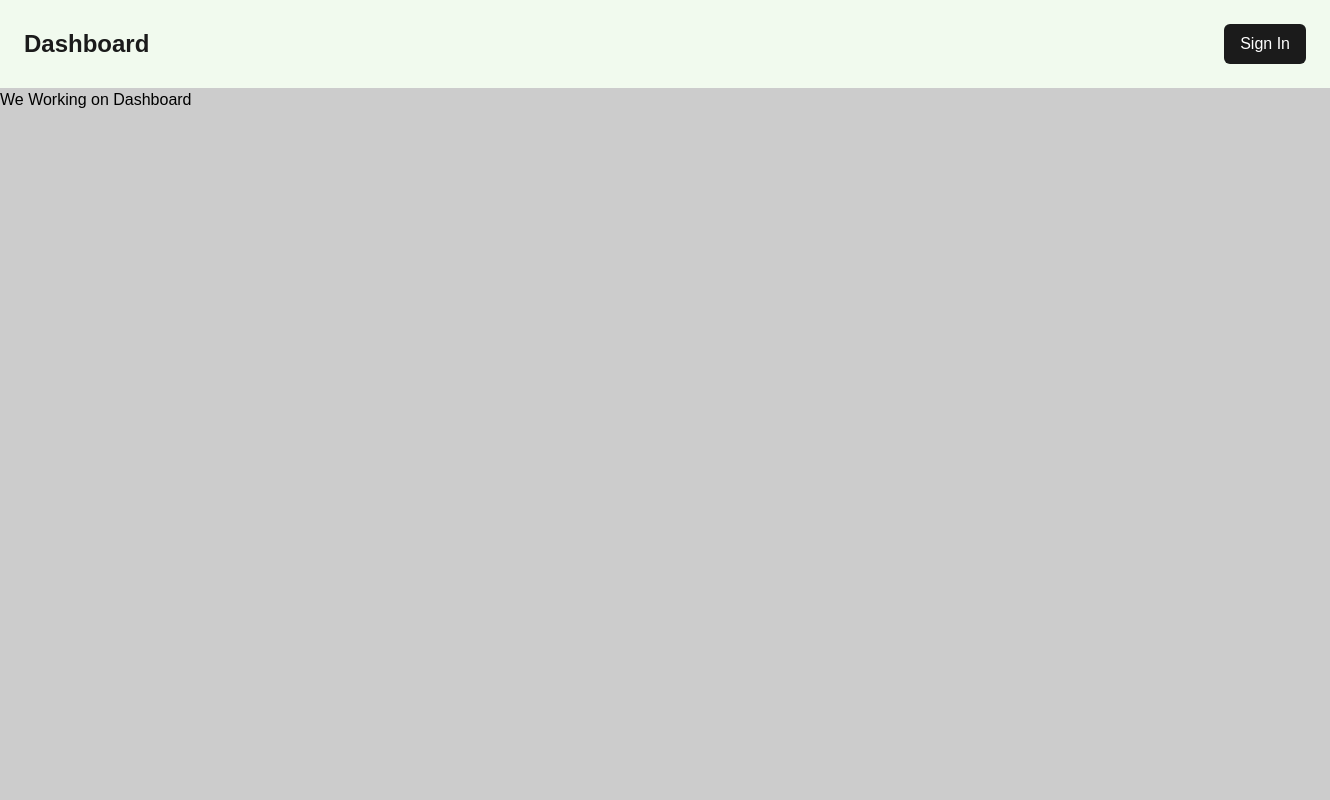
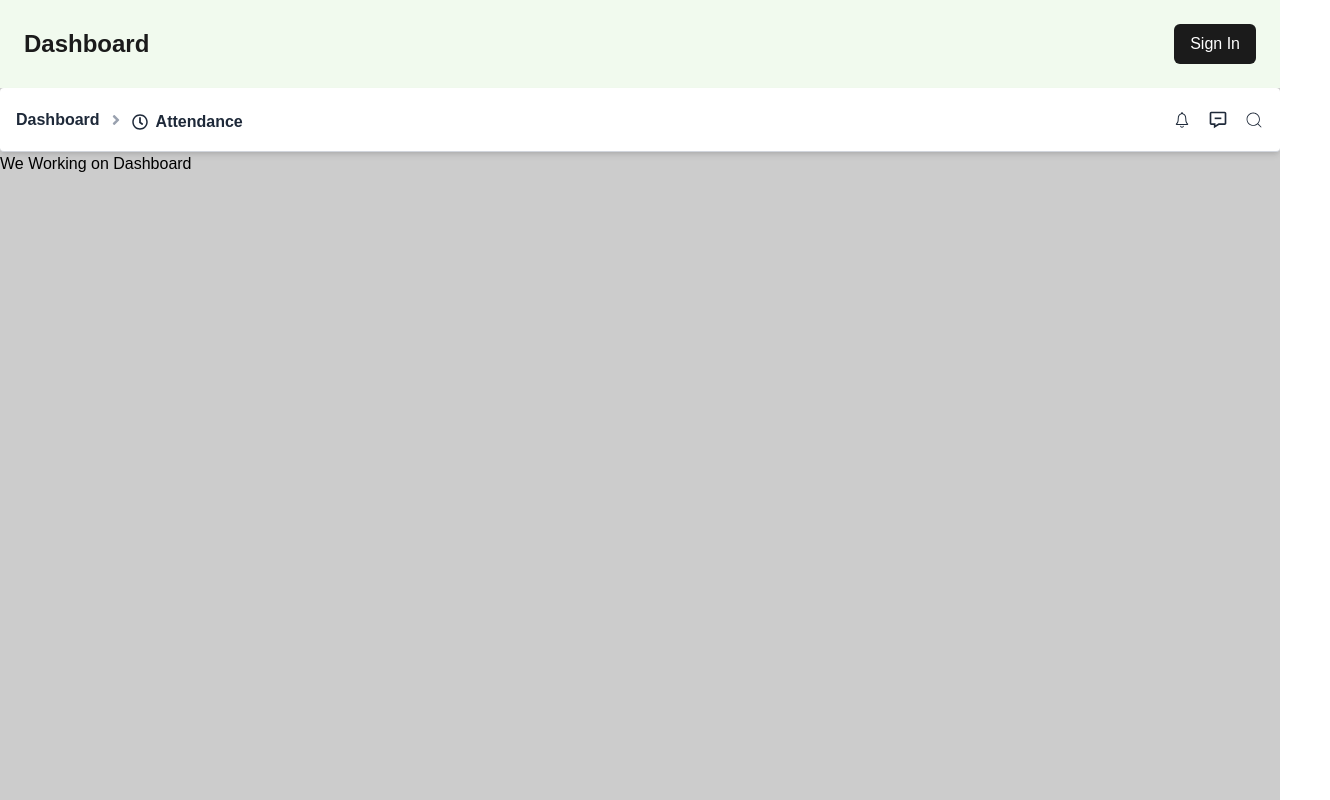
Before and after one commit to HerambBansod/Dash, a Next.js app: page / in a window 1280 px wide. Shown: the whole page, 1330 px wide, since content can reach past the window. Built offline with nearby package versions, Linux system fonts and the light colour scheme.

Commit message:
top-bar added icon

```diff
--- /dev/null
+++ b/app/Components/TopNvabar.jsx
@@ -0,0 +1,28 @@
+import { FaRegClock } from "react-icons/fa";
+import { FaAngleRight } from "react-icons/fa";
+import { IoIosNotificationsOutline } from "react-icons/io";
+import { BiMessageMinus } from "react-icons/bi";
+import { CiSearch } from "react-icons/ci";
+
+function TopNvabar({name = "default"}) {
+  return (
+    <div className="w-full h-16 bg-[#ffffff] flex items-center justify-between px-4 border-b border-gray-300 shadow-md rounded-sm text-md">
+      <div className="flex items-center gap-2">
+        <span className=" font-semibold text-gray-800">{name} </span>
+        <FaAngleRight className="text-gray-400" />
+        <div className="flex items-center gap-2 mt-1 text-gray-800">
+          <FaRegClock />
+
+          <span className="  font-semibold text-gray-800">Attendance</span>
+        </div>
+      </div>
+      <div className="flex items-center gap-4 text-gray-800 text-xl">
+        <IoIosNotificationsOutline />
+        <BiMessageMinus />
+        <CiSearch />
+      </div>
+    </div>
+  );
+}
+
+export default TopNvabar;
--- a/app/page.js
+++ b/app/page.js
@@ -1,9 +1,11 @@
 import NavBar from "./Components/NavBar";
+import TopNvabar from "./Components/TopNvabar";
 
 export default function Home() {
   return (
-  <main className="bg-[#cccccc] w-full min-w-[1330px] h-screen ">
+  <main className="bg-[#cccccc] w-full `min-w-332.5` h-screen ">
     <NavBar />
+    <TopNvabar name="Dashboard" />
     <div>
         <h1 className="text-black ">We Working on Dashboard</h1>
     </div>
```
